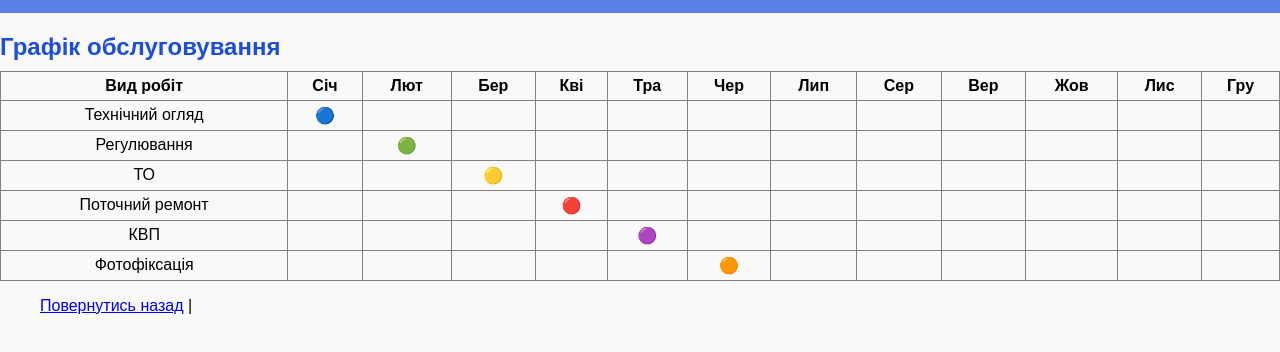
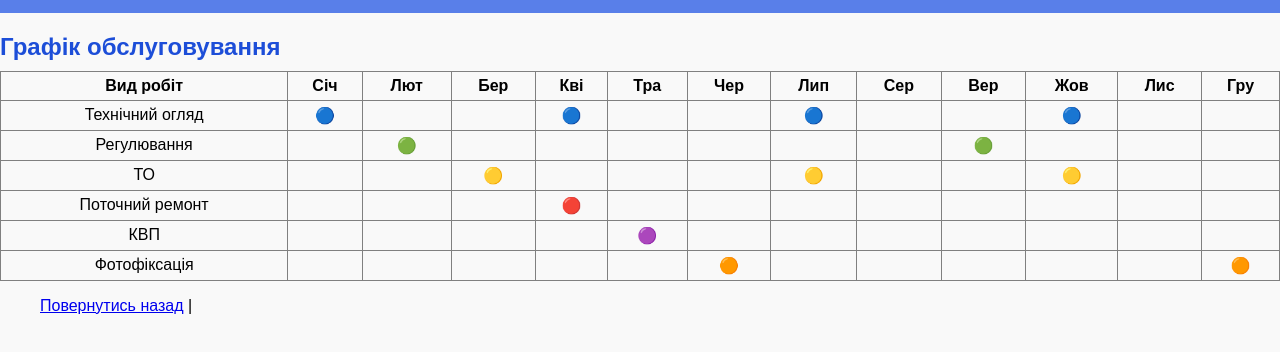
Before and after one commit to naftogazkozyatyn-maker/smart, a website: page work schedule.html in a window 1280 px wide. Shown: the part 152-504 px from the top of the page. Drawn offline with Linux system fonts and the light colour scheme.

Commit message:
Update work schedule.html

```diff
--- a/work schedule.html
+++ b/work schedule.html
@@ -52,12 +52,12 @@
       <tr><th>Вид робіт</th><th>Січ</th><th>Лют</th><th>Бер</th><th>Кві</th><th>Тра</th><th>Чер</th><th>Лип</th><th>Сер</th><th>Вер</th><th>Жов</th><th>Лис</th><th>Гру</th></tr>
     </thead>
     <tbody>
-     <tr><td>Технічний огляд</td><td>🔵</td><td></td><td></td><td></td><td></td><td></td><td></td><td></td><td></td><td></td><td></td><td></td></tr>
-      <tr><td>Регулювання</td><td></td><td>🟢</td><td></td><td></td><td></td><td></td><td></td><td></td><td></td><td></td><td></td><td></td></tr>
-      <tr><td>ТО</td><td></td><td></td><td>🟡</td><td></td><td></td><td></td><td></td><td></td><td></td><td></td><td></td><td></td></tr>
+     <tr><td>Технічний огляд</td><td>🔵</td><td></td><td></td><td>🔵</td><td></td><td></td><td>🔵</td><td></td><td></td><td>🔵</td><td></td><td></td></tr>
+      <tr><td>Регулювання</td><td></td><td>🟢</td><td></td><td></td><td></td><td></td><td></td><td></td><td>🟢</td><td></td><td></td><td></td></tr>
+      <tr><td>ТО</td><td></td><td></td><td>🟡</td><td></td><td></td><td></td><td>🟡</td><td></td><td></td><td>🟡</td><td></td><td></td></tr>
       <tr><td>Поточний ремонт</td><td></td><td></td><td></td><td>🔴</td><td></td><td></td><td></td><td></td><td></td><td></td><td></td><td></td></tr>
       <tr><td>КВП</td><td></td><td></td><td></td><td></td><td>🟣</td><td></td><td></td><td></td><td></td><td></td><td></td><td></td></tr>
-      <tr><td>Фотофіксація</td><td></td><td></td><td></td><td></td><td></td><td>🟠</td><td></td><td></td><td></td><td></td><td></td><td></td></tr>
+      <tr><td>Фотофіксація</td><td></td><td></td><td></td><td></td><td></td><td>🟠</td><td></td><td></td><td></td><td></td><td></td><td>🟠</td></tr>
     </tbody>
   </table>
 
```
